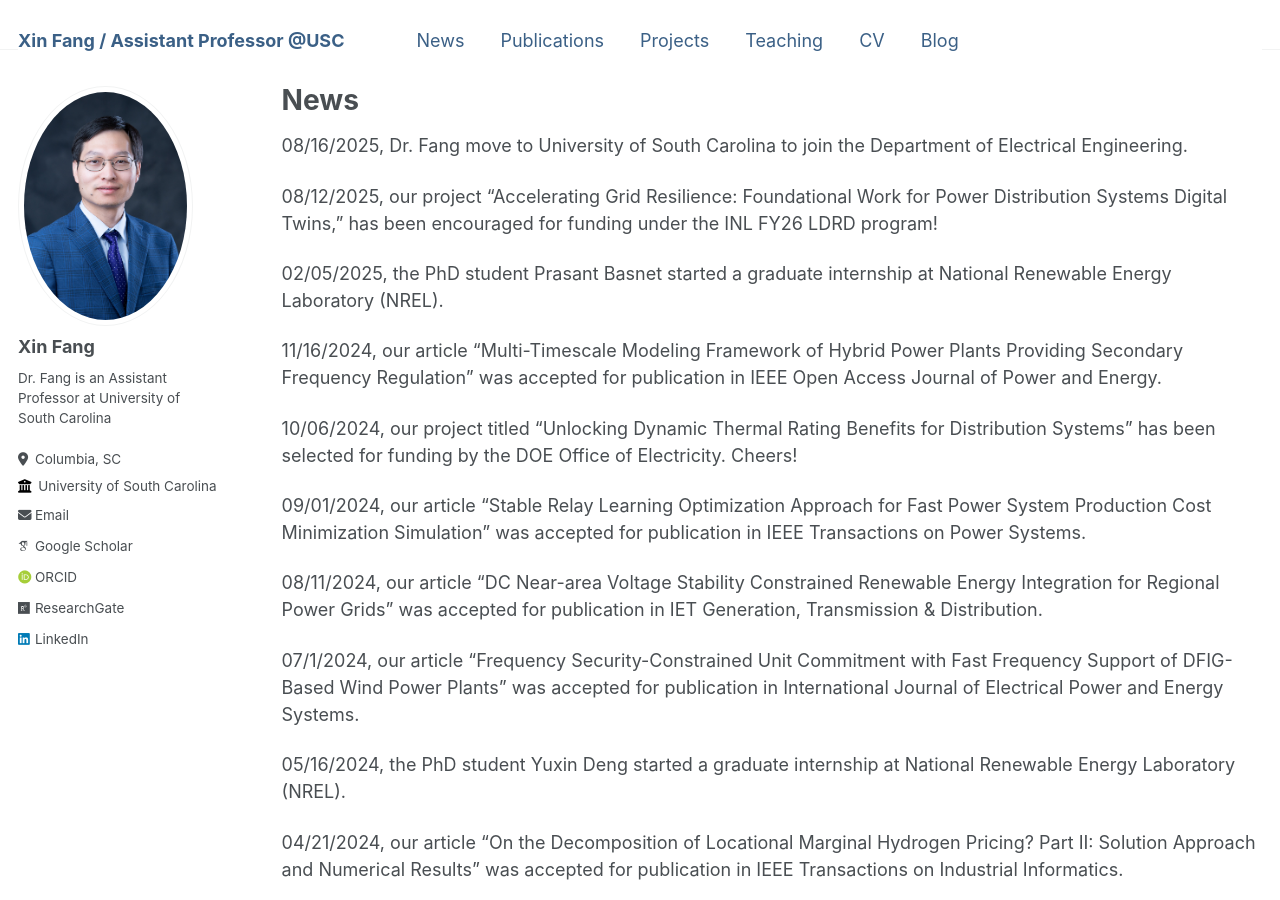
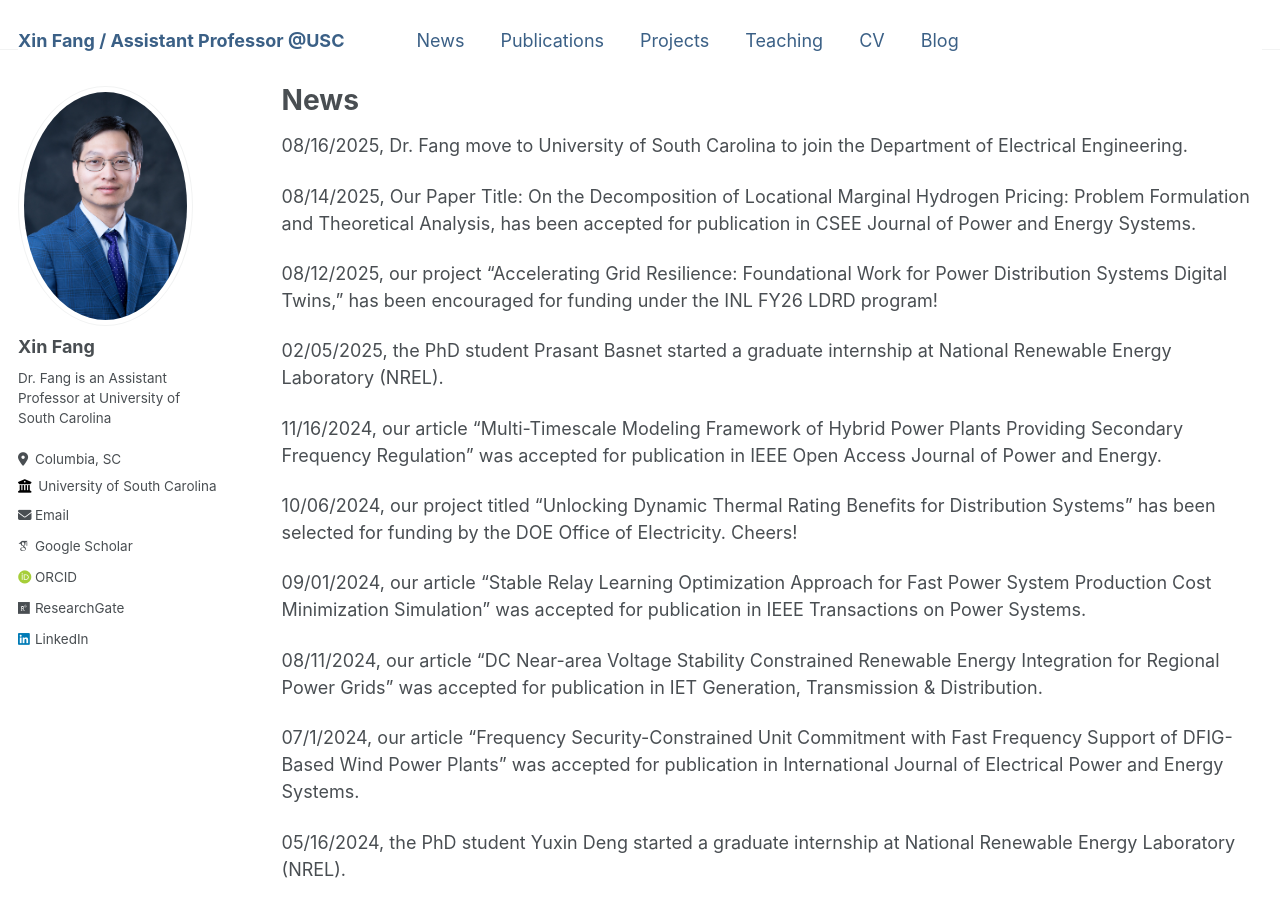
Before and after one commit to XinFang88/xinfang88.github.io, a Jekyll site: the page built from _pages/news.md, in a window 1280 px wide and 900 px high. Built offline with Jekyll 4.4.1, drawn with Linux system fonts in a browser that asks for light colours; some web fonts are replaced.

Commit message:
paper update

```diff
--- a/_pages/news.md
+++ b/_pages/news.md
@@ -7,6 +7,8 @@ author_profile: true
 
 {% include base_path %}
 08/16/2025, Dr. Fang move to University of South Carolina to join the Department of Electrical Engineering.
+
+08/14/2025, Our Paper Title: On the Decomposition of Locational Marginal Hydrogen Pricing: Problem Formulation and Theoretical Analysis, has been accepted for publication in CSEE Journal of Power and Energy Systems.
 
 08/12/2025, our project "Accelerating Grid Resilience: Foundational Work for Power Distribution Systems Digital Twins," has been encouraged for funding under the INL FY26 LDRD program!
 
```
